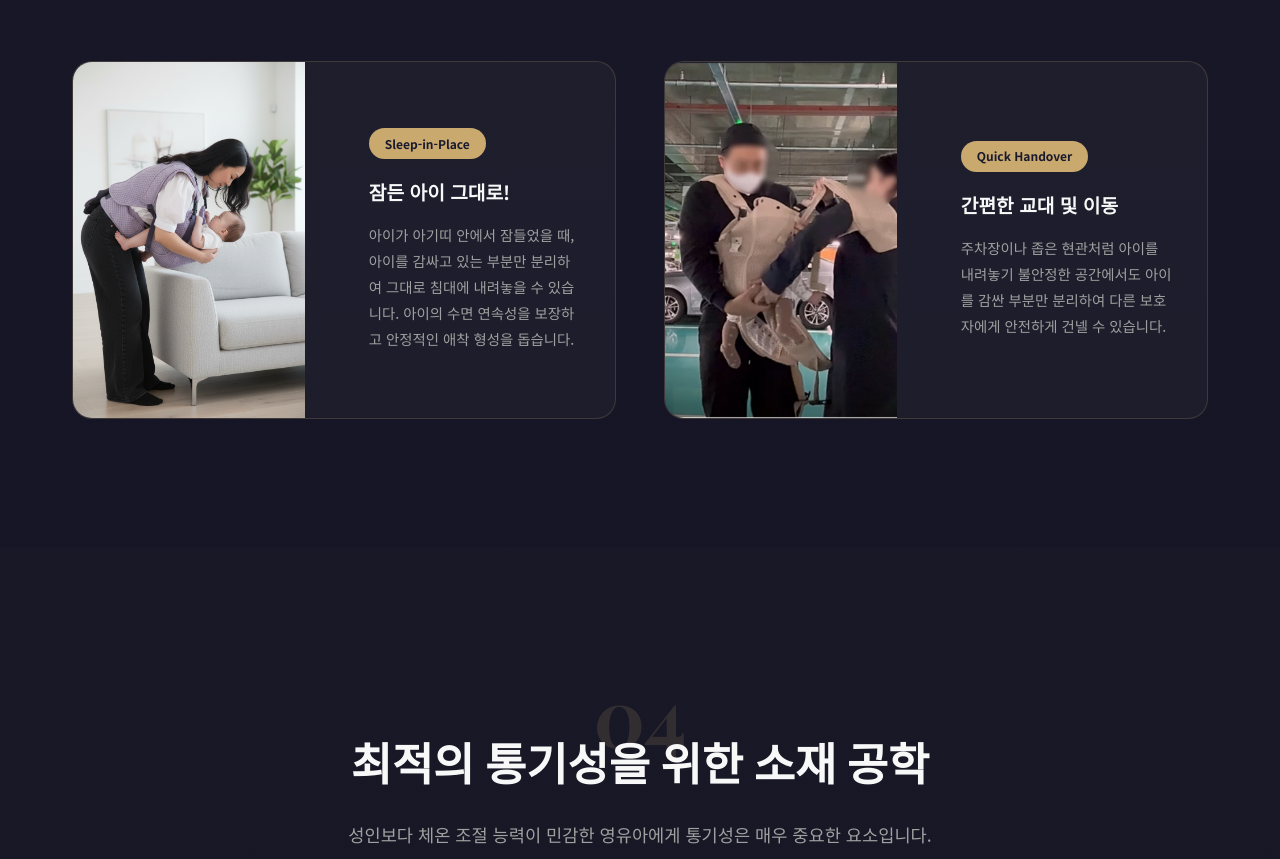
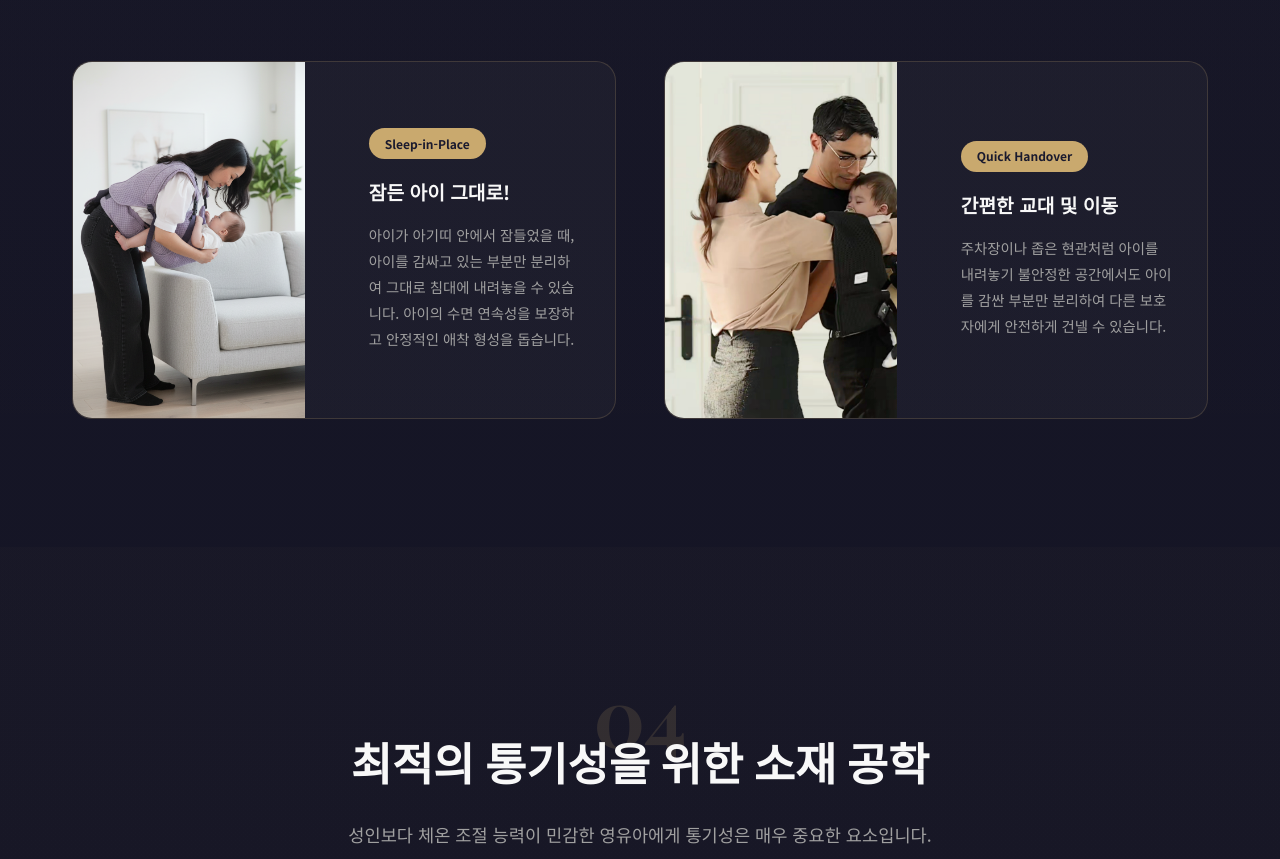
Before and after one commit to correlworks/v5-whitepaper, a plain HTML site: page index.html in a window 1280 px wide. Shown: the part 5530-6389 px from the top of the page. Drawn offline with nearby package versions, Linux system fonts and the light colour scheme.

Commit message:
Replace quick handover image with 바꿔입기.png

```diff
--- a/index.html
+++ b/index.html
@@ -1257,7 +1257,7 @@
                 </div>
                 <div class="use-case">
                     <div class="use-case-image">
-                        <img src="V5 셀링포인트_files/Image_023.png" alt="보호자 교대">
+                        <img src="바꿔입기.png" alt="보호자 교대">
                     </div>
                     <div class="use-case-content">
                         <span class="use-case-tag">Quick Handover</span>
```
Also changed, not shown: whitepaper_v5_design.html (+1 -1 lines), 바꿔입기.png (added).
